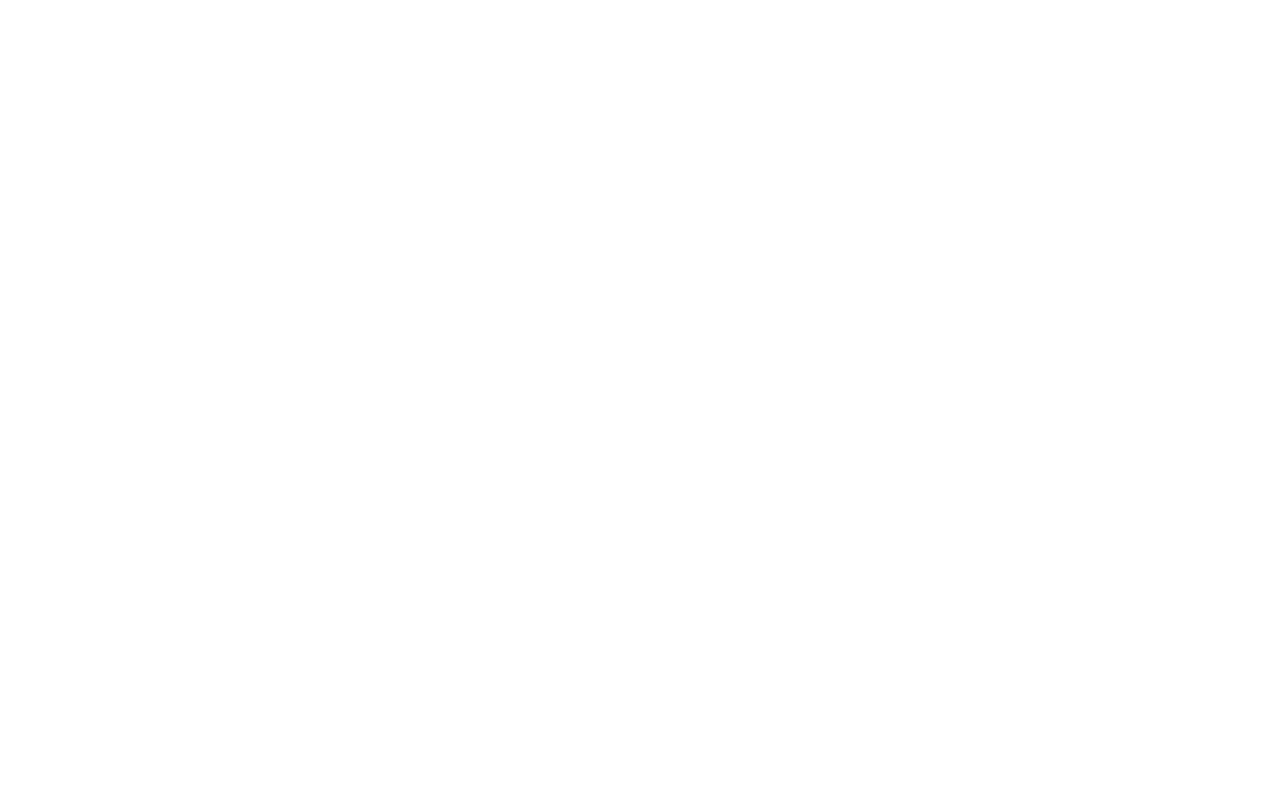
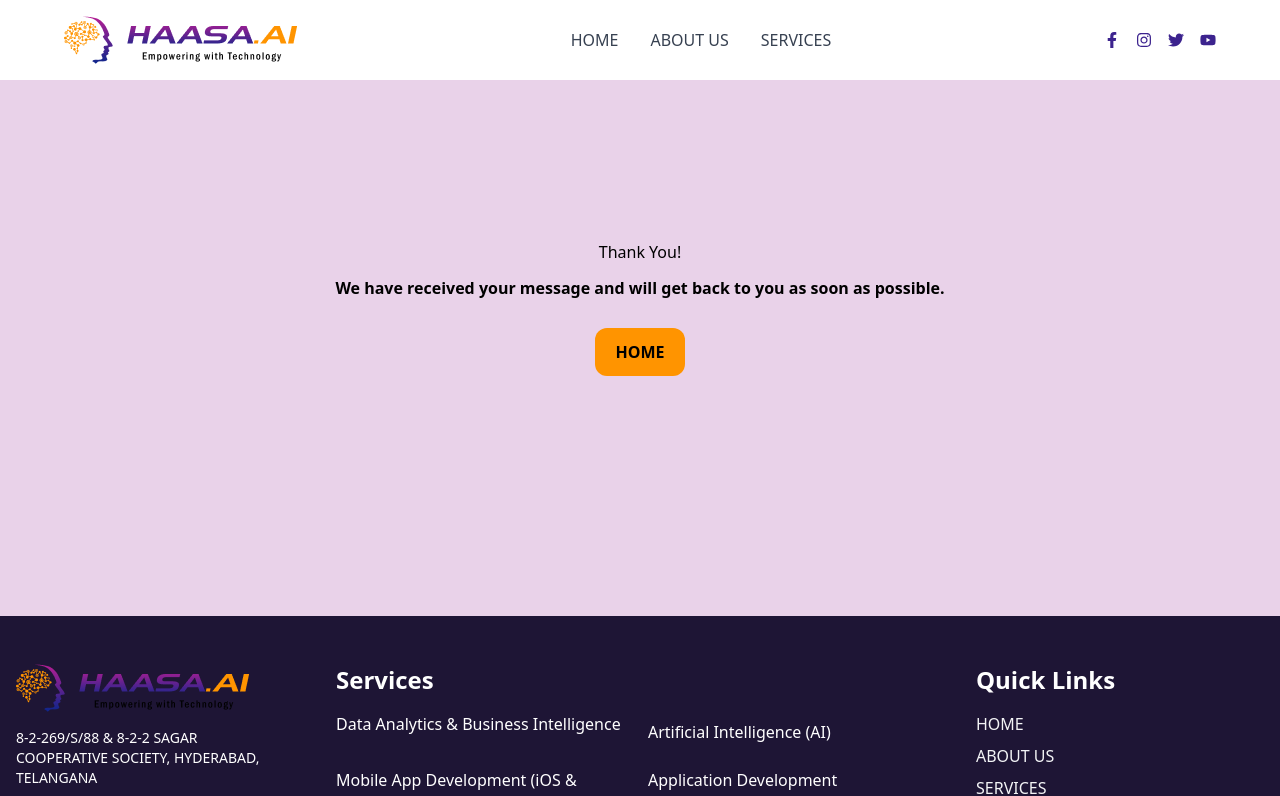
Before and after one commit to remeessalam/haasa, a React (Create React App) app: page /thank-you in a window 1280 px wide. Before the commit this address had no page. Shown: the top 796 px of the page. Built offline with nearby package versions, Linux system fonts and the light colour scheme.

Commit message:
added thank you page also

```diff
--- a/src/App.js
+++ b/src/App.js
@@ -13,6 +13,7 @@
 import { LoadingSpinner } from "./Components/LoaderSpinner";
 import LandingLayout from "./LandingLayout/LandingLayout";
 import LandingPage from "./Page/LandingPage";
+import Thankyou from "./Components/Thankyou";
 function App() {
   AOS.init({
     once: true,
@@ -42,6 +43,7 @@
               <Route path="/about-us" element={<AboutPage />} />
               <Route path="/services" element={<ServicePage />} />
               <Route path="/service/:path" element={<ServiceDetailsPage />} />
+              <Route path="/thank-you" element={<Thankyou />} />
             </Route>
           </Routes>
           <Routes>
--- /dev/null
+++ b/src/Components/Thankyou.jsx
@@ -0,0 +1,95 @@
+import { Link } from "react-router-dom";
+// import { companyDetails, logoImg, routes } from "../constant";
+// import { BsFacebook, BsLinkedin, BsTwitter, BsYoutube } from "react-icons/bs";
+// import { clientDetails, navItems } from "../contant";
+// import logoImg from "../assets/logo/logo.png";
+const Thankyou = () => {
+  return (
+    <div className=" flex flex-col justify-between bg-primary/20">
+      {/* <div className="py-4 top-0 w-full bg-black/10 backdrop-blur-md z-50 text-black">
+        <div className="wrapper flex justify-between items-center gap-10">
+          <div className="flex justify-between items-center gap-20 w-full pl-[1rem] lg:pl-0">
+            <Link to="/" className="cursor-pointer relative">
+              <img src={logoImg} className="h-[4rem] md:h-[5rem] " alt="logo" />
+            </Link>
+          </div>
+        </div>
+      </div> */}
+      <div className="wrapper  h-full flex flex-col items-center py-[15rem] gap-3 text-black text-center">
+        <h1 className="heading-1">Thank You!</h1>
+        <p className="desc !font-semibold">
+          We have received your message and will get back to you as soon as
+          possible.
+        </p>
+        <Link to="/" className="primary-btn w-fit mt-4 px-5 py-3 text-black">
+          Home
+        </Link>
+      </div>
+      {/* <div className="py-14 bg-[#2e2e45]">
+        <div className="wrapper text-white">
+          <div className="flex md:flex-row flex-col justify-between gap-10">
+            <div className="flex flex-col items-center">
+              <img src={logoImg} className="h-[4rem] md:h-[5rem]" alt="" />
+              <p className="desc md:max-w-[15rem] text-sm text-center mt-5">
+                We have rapidly grown into a trusted partner for organizations
+                seeking digital transformation, enhanced operational efficiency.
+              </p>
+            </div>
+            <div className="flex md:flex-row flex-col gap-10">
+              <div className="flex flex-col gap-2">
+                <h6 className="font-medium mb-1">Quick Links</h6>
+                {navItems.map(({ label, path }) => (
+                  <Link
+                    key={path}
+                    to={path}
+                    className="text-white/70 desc text-sm hover:text-primary transition-all duration-300"
+                  >
+                    {label}
+                  </Link>
+                ))}
+              </div>
+              <div className="flex flex-col gap-2">
+                <h6 className="font-medium mb-1">Contact Us</h6>
+                <div className="flex flex-col">
+                  <h6 className="text-[.9rem] mb-1">Phone</h6>
+                  <Link
+                    to={`tel:${clientDetails.phone}`}
+                    className="text-white/70 desc text-sm"
+                  >
+                    {clientDetails.phone}
+                  </Link>
+                </div>
+                <div className="flex flex-col mt-2">
+                  <h6 className="text-[.9rem] mb-1">Office Address</h6>
+                  <p className="text-white/70 desc text-sm max-w-[15rem]">
+                    {clientDetails.address}
+                  </p>
+                </div>
+              </div>
+            </div>
+          </div>
+          <div className="pt-4 mt-7 border-t text-gray-500 border-primary w-full">
+            <div className="flex justify-center gap-5 w-full">
+              <div className="flex gap-5 items-center mt-5">
+                <Link>
+                  <BsFacebook className="text-xl text-gray-500 hover:text-primary transition-all duration-300" />
+                </Link>
+                <Link>
+                  <BsTwitter className="text-xl text-gray-500 hover:text-primary transition-all duration-300" />
+                </Link>
+                <Link>
+                  <BsLinkedin className="text-xl text-gray-500 hover:text-primary transition-all duration-300" />
+                </Link>
+                <Link>
+                  <BsYoutube className="text-xl text-gray-500 hover:text-primary transition-all duration-300" />
+                </Link>
+              </div>
+            </div>
+          </div>
+        </div>
+      </div> */}
+    </div>
+  );
+};
+
+export default Thankyou;
```
